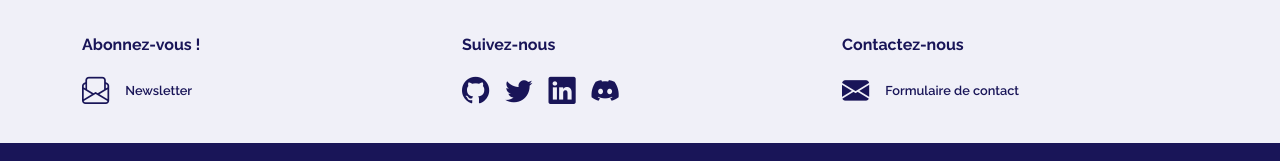
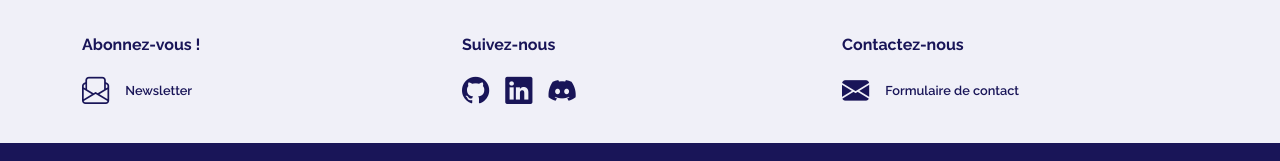
Before and after one commit to La-Societe-Nouvelle/SINESE-Portal, a Next.js app: page / in a window 1280 px wide. Shown: the part 459-620 px from the top of the page. Built offline with nearby package versions, Linux system fonts and the light colour scheme.

Commit message:
remove twitter

```diff
--- a/src/components/footer.js
+++ b/src/components/footer.js
@@ -45,19 +45,6 @@ function Footer() {
                   >
                     <i
                       className="bi bi-github mx-2 mx-lg-0 me-lg-3"
-                      role="img"
-                    ></i>
-                  </a>
-                </ListGroup.Item>
-                <ListGroup.Item>
-                  <a
-                    href="https://twitter.com/LSN_FR?s=20"
-                    target="_blank"
-                    rel="noreferrer"
-                    title="Twitter"
-                  >
-                    <i
-                      className="bi bi-twitter mx-2 mx-lg-0 me-lg-3"
                       role="img"
                     ></i>
                   </a>
```
